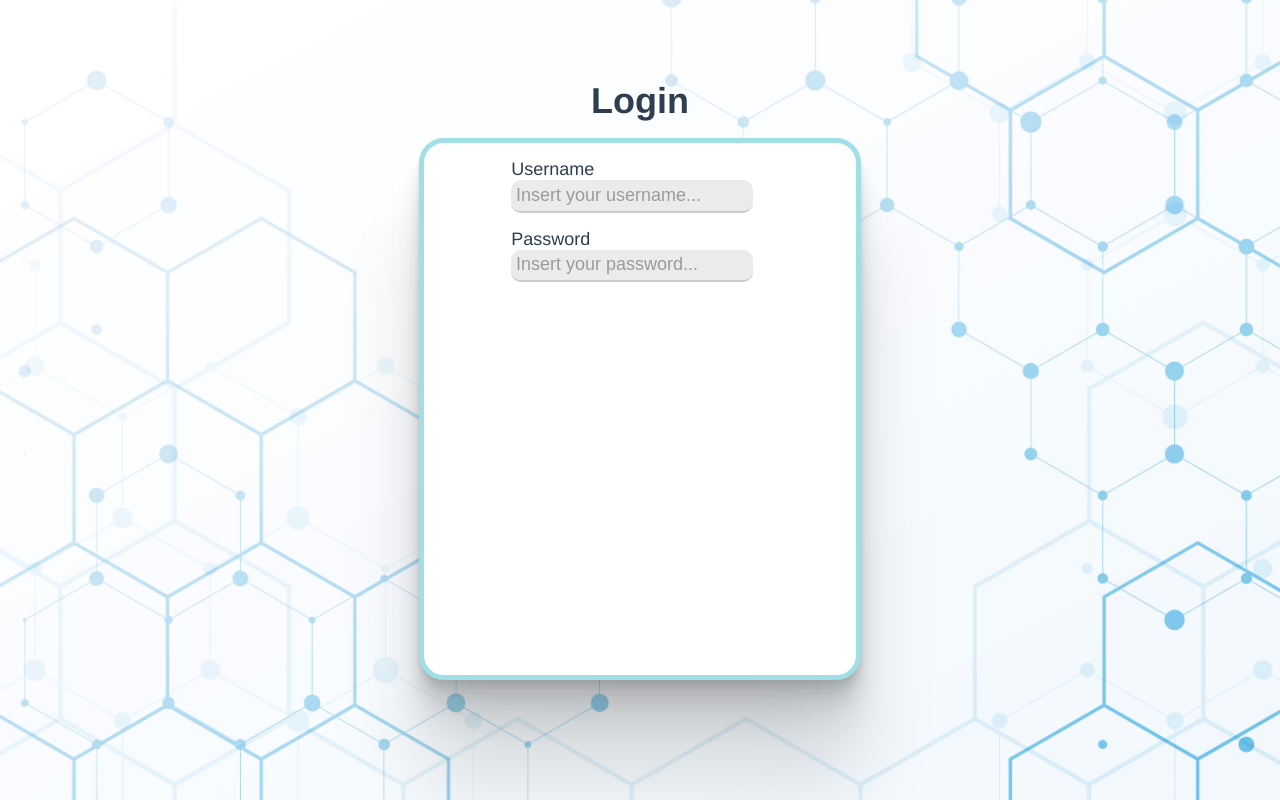
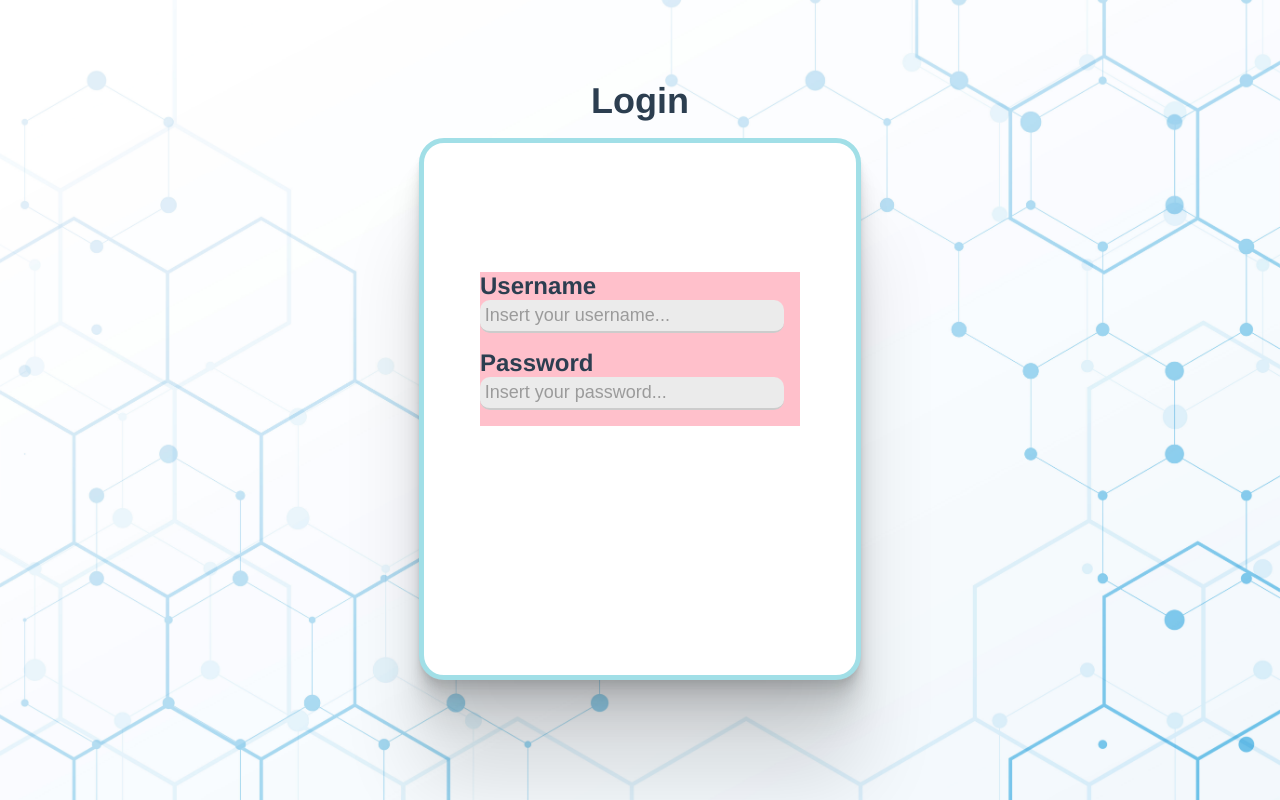
Before and after one commit to Muramatsu2602/vue-marketplace, a Vue app: page /login in a window 1280 px wide. Built offline with nearby package versions, Linux system fonts and the light colour scheme.

Commit message:
Alignment in form

```diff
--- a/src/views/Login.vue
+++ b/src/views/Login.vue
@@ -1,10 +1,11 @@
 <template>
   <div class="container">
-    <div class="login-form">
+    <div class="form-container">
       <div class="header">
         <h1>Login</h1>
       </div>
-      <div class="main">
+      <div class="login-form">
+        <div class="input-section">
           <div class="form-field">
             <label for="username">Username</label>
             <input
@@ -30,6 +31,7 @@
         </div>
       </div>
     </div>
+  </div>
 </template>
 
 <script lang="ts">
@@ -45,6 +47,10 @@ export default defineComponent({
 </script>
 
 <style lang='scss' scoped>
+.header {
+  margin-top: 5rem !important;
+}
+
 .container {
   background-image: url("../assets/website/background.jpg");
   background-repeat: no-repeat;
@@ -56,7 +62,7 @@ export default defineComponent({
   width: 100vw;
 }
 
-.login-form {
+.form-container {
   display: flex;
   flex-direction: column;
 
@@ -64,7 +70,7 @@ export default defineComponent({
   justify-content: space-between;
 }
 
-.main {
+.login-form {
   height: 500px;
   width: 400px;
 
@@ -77,7 +83,7 @@ export default defineComponent({
 
   display: flex;
   flex-direction: column;
-  align-items: center;
+  justify-content: center;
 
   box-shadow: 0 2.8px 2.2px rgba(0, 0, 0, 0.034),
     0 6.7px 5.3px rgba(0, 0, 0, 0.048), 0 12.5px 10px rgba(0, 0, 0, 0.06),
@@ -87,8 +93,11 @@ export default defineComponent({
   /* box-shadow: rgb(204, 219, 232) 3px 3px 6px 0px inset, rgba(255, 255, 255, 0.5) -3px -3px 6px 1px inset; */
 }
 
-.header {
-  margin-top: 5rem !important;
+.input-section {
+  background-color: pink;
+  align-self: center;
+  margin-bottom: 30%;
+  width: 80%;
 }
 
 .form-field {
@@ -96,6 +105,11 @@ export default defineComponent({
   flex-direction: column;
   position: relative;
   margin: 0rem 1rem 1rem 0rem;
+}
+
+.form-field label {
+  font-size: var(--text-big);
+  font-weight: bold;
 }
 
 .form-field input {
@@ -120,7 +134,7 @@ export default defineComponent({
   left: 5px;
   width: 0;
   height: 2px;
-  background-color:  var(--color-primary-light);
+  background-color: var(--color-primary-light);
 }
 
 .input:focus ~ .border {
```
Lines whose indentation alone changed are shown as unchanged.
